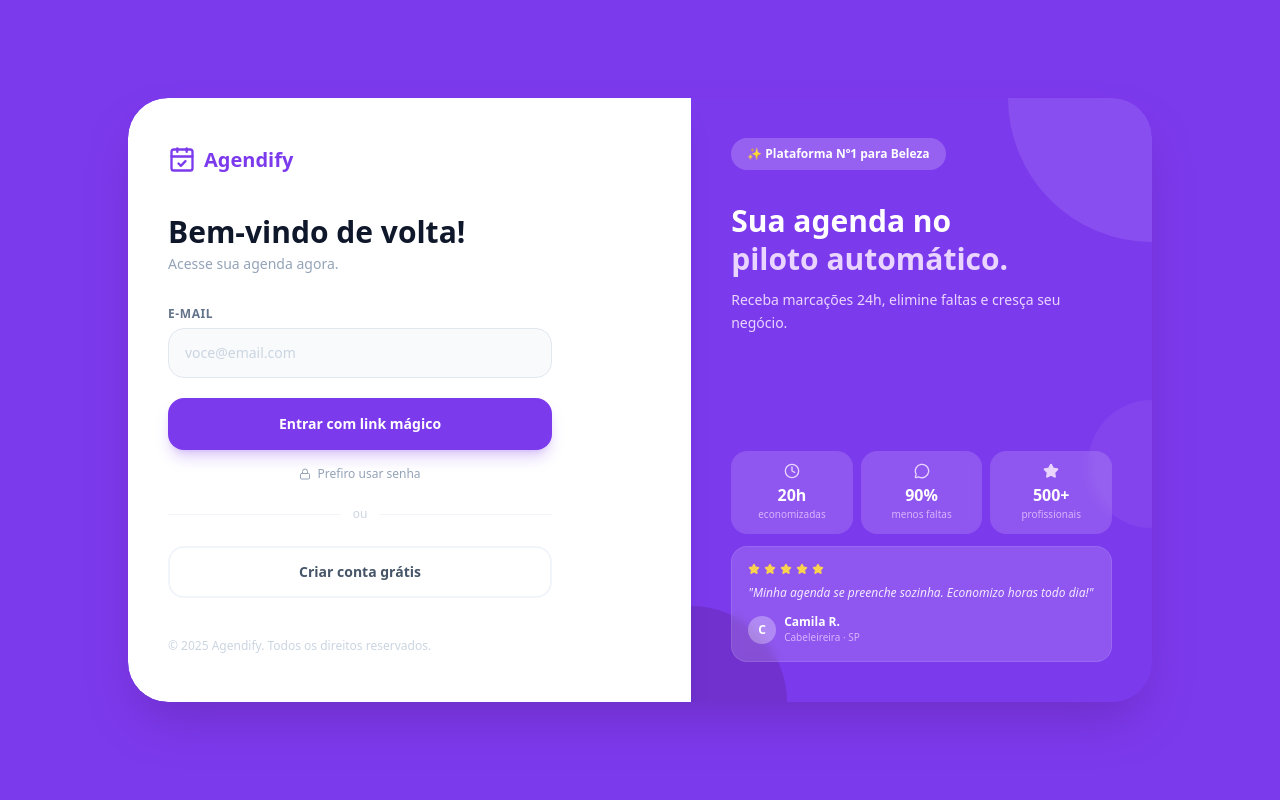
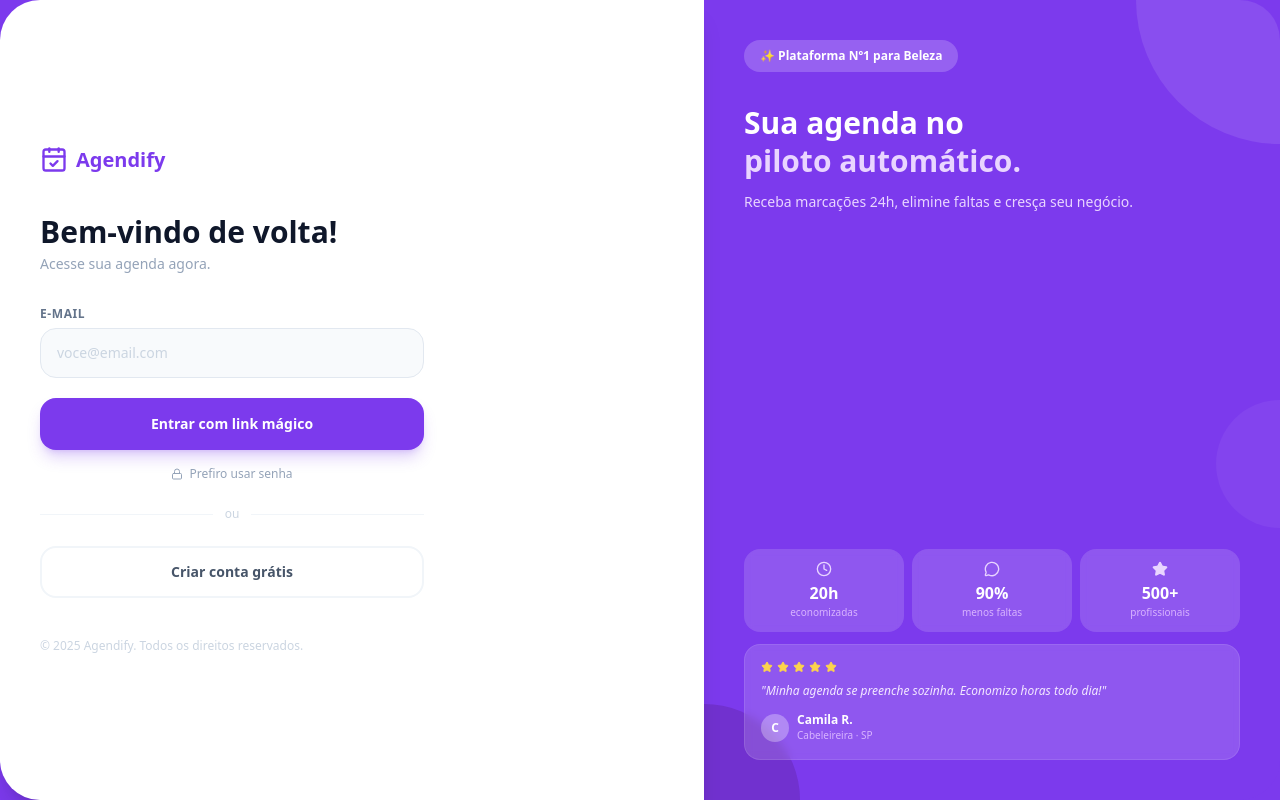
Before and after one commit to gmmktdigital2021-pixel/Agendify, a Next.js app: page /login in a window 1280 px wide. Built offline with nearby package versions, Linux system fonts and the light colour scheme; no server answers.

Commit message:
fix: login tela inteira

```diff
--- a/app/login/page.tsx
+++ b/app/login/page.tsx
@@ -84,8 +84,8 @@ function LoginContent() {
   };
 
   return (
-    <div className="min-h-screen bg-[#7C3AED] flex items-center justify-center p-4 font-sans">
-      <div className="w-full max-w-5xl flex rounded-[2.5rem] overflow-hidden shadow-2xl shadow-purple-900/40 min-h-[600px]">
+    <div className="min-h-screen bg-[#7C3AED] flex font-sans">
+      <div className="w-full h-screen flex">
 
         {/* LADO ESQUERDO — Formulário (branco com canto arredondado) */}
         <div className="w-full lg:w-[55%] bg-white flex flex-col justify-center px-10 py-12 relative rounded-[2.5rem] lg:rounded-r-none z-10 shadow-xl">
```
